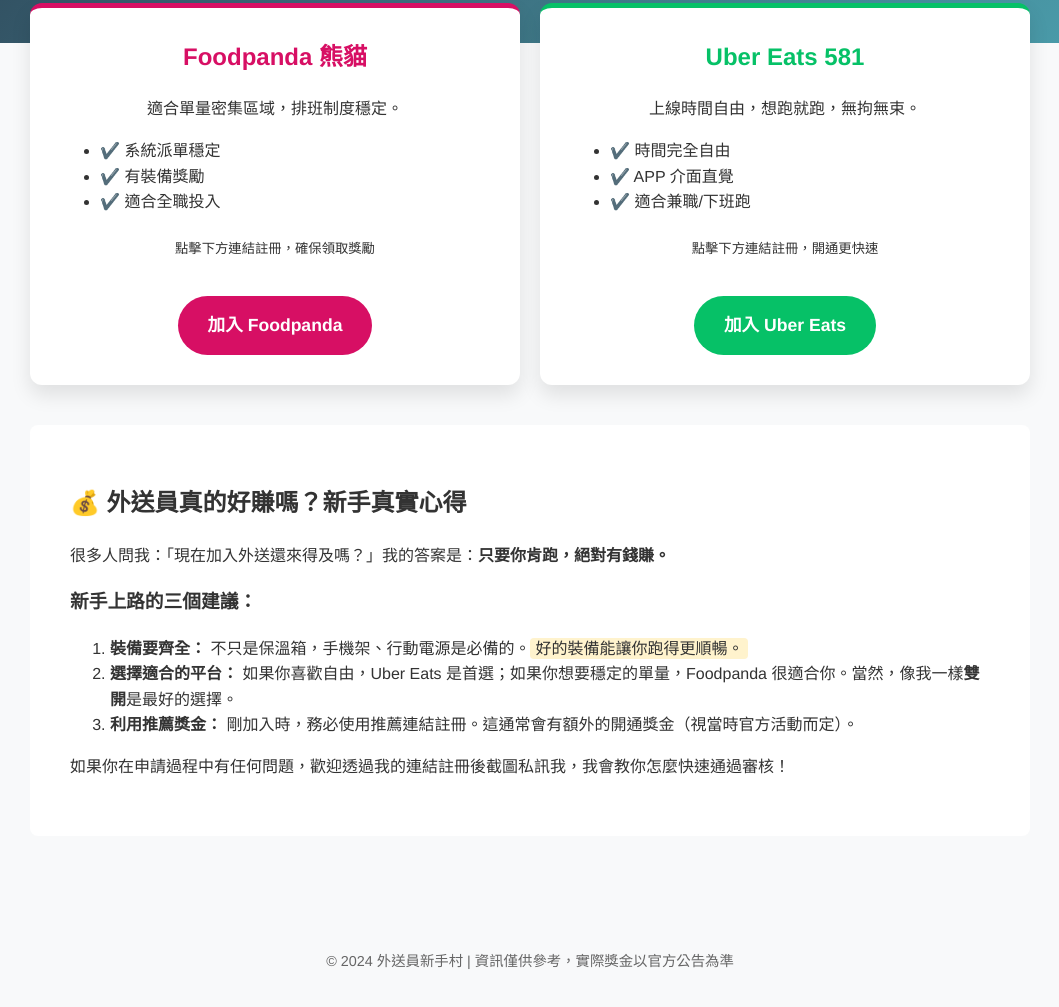
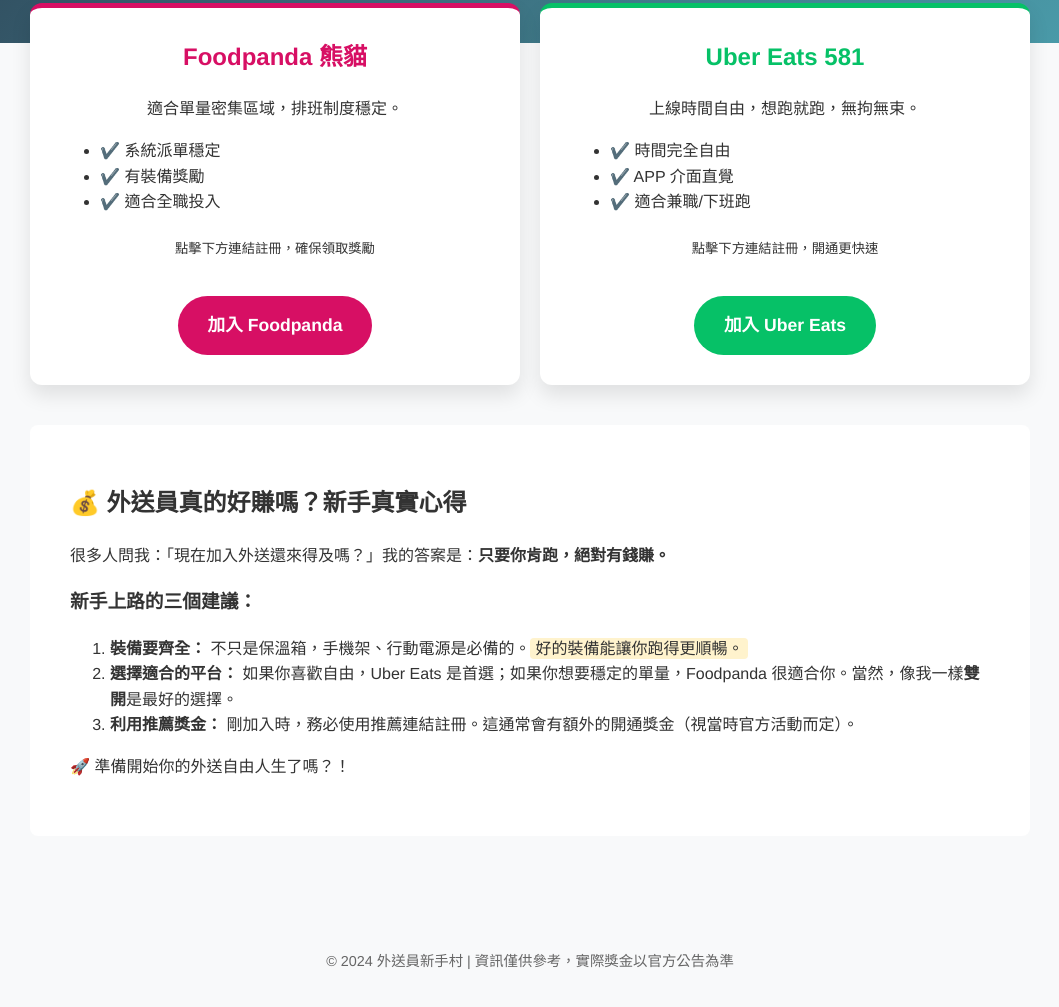
Before and after one commit to dennylife/foodpd, a plain HTML site: page index.html in a window 1280 px wide. Shown: the part 210-1217 px from the top of the page, without its empty margins (110-1169 px from the left). Drawn offline with Linux system fonts and the light colour scheme.

Commit message:
Update index.html

```diff
--- a/index.html
+++ b/index.html
@@ -147,7 +147,7 @@
                 <li><strong>利用推薦獎金：</strong> 剛加入時，務必使用推薦連結註冊。這通常會有額外的開通獎金（視當時官方活動而定）。</li>
             </ol>
 
-            <p>如果你在申請過程中有任何問題，歡迎透過我的連結註冊後截圖私訊我，我會教你怎麼快速通過審核！</p>
+            <p>🚀 準備開始你的外送自由人生了嗎？！</p>
         </div>
     </div>
 
```
